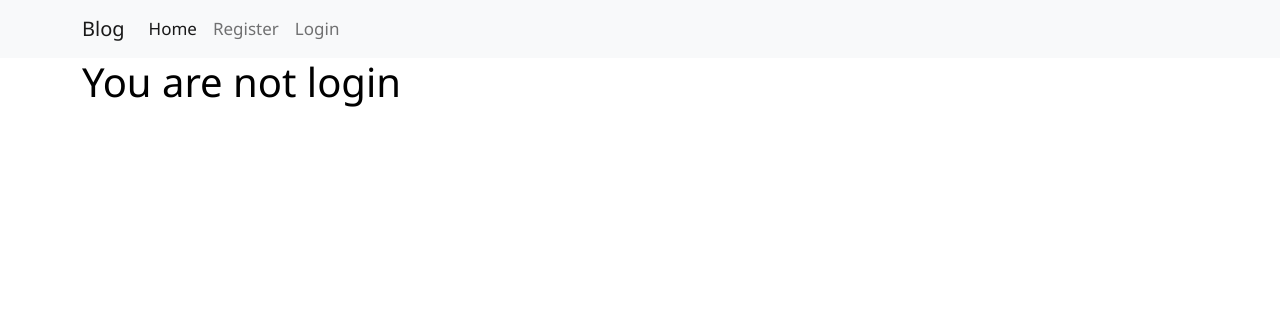
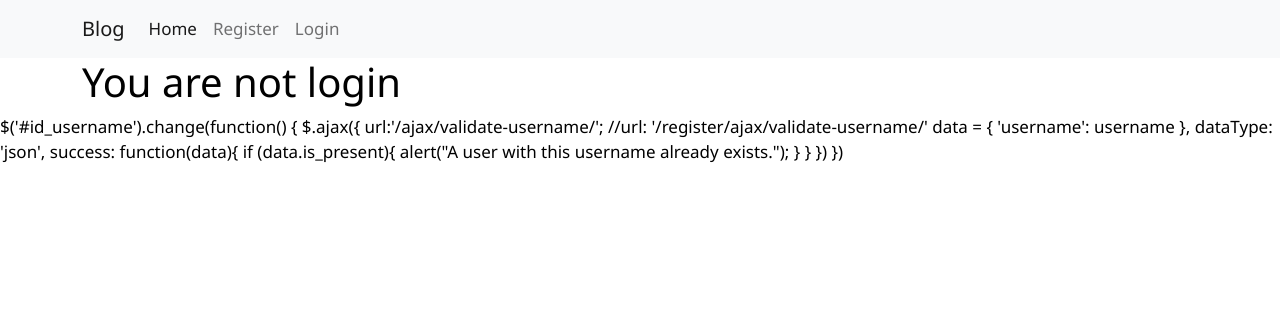
Before and after one commit to Ayikanying-ux/blog.app, a Django app: page /add_post/ in a window 1280 px wide. Shown: the top 318 px of the page. Run offline with Django 3.2, Linux system fonts and the light colour scheme; parts of the project's set-up code (start-up, migrations or seed data) failed here and were passed over.

Commit message:
username validation with ajax

```diff
--- a/posts/templates/base/layout.html
+++ b/posts/templates/base/layout.html
@@ -120,7 +120,23 @@
     </nav>
     {% block body %}
     {% endblock %}
-
+    {% block javascript %}
+        $('#id_username').change(function() {
+            $.ajax({
+                url:'/ajax/validate-username/';
+                //url: '{% url 'validate-username' %}'
+                data = {
+                    'username': username
+                },
+                dataType: 'json',
+                success: function(data){
+                    if (data.is_present){
+                        alert("A user with this username already exists.");
+                    }
+                }
+            })
+        })
+    {% endblock javascript %}
     <!-- Optional JavaScript; choose one of the two! -->
 
     <!-- Option 1: Bootstrap Bundle with Popper -->
--- a/registers/urls.py
+++ b/registers/urls.py
@@ -3,5 +3,6 @@ from . import views
 
 urlpatterns = [
     path('', views.CreateUser, name='register'),
-    path('login/', views.login_request, name ='login_request')
+    path('login/', views.login_request, name ='login_request'),
+    path('ajax/validate-username/', views.ValidateUsername.as_view(), name="validate-username")
 ]
```
Also changed, not shown: registers/views.py (+14 -2 lines).
